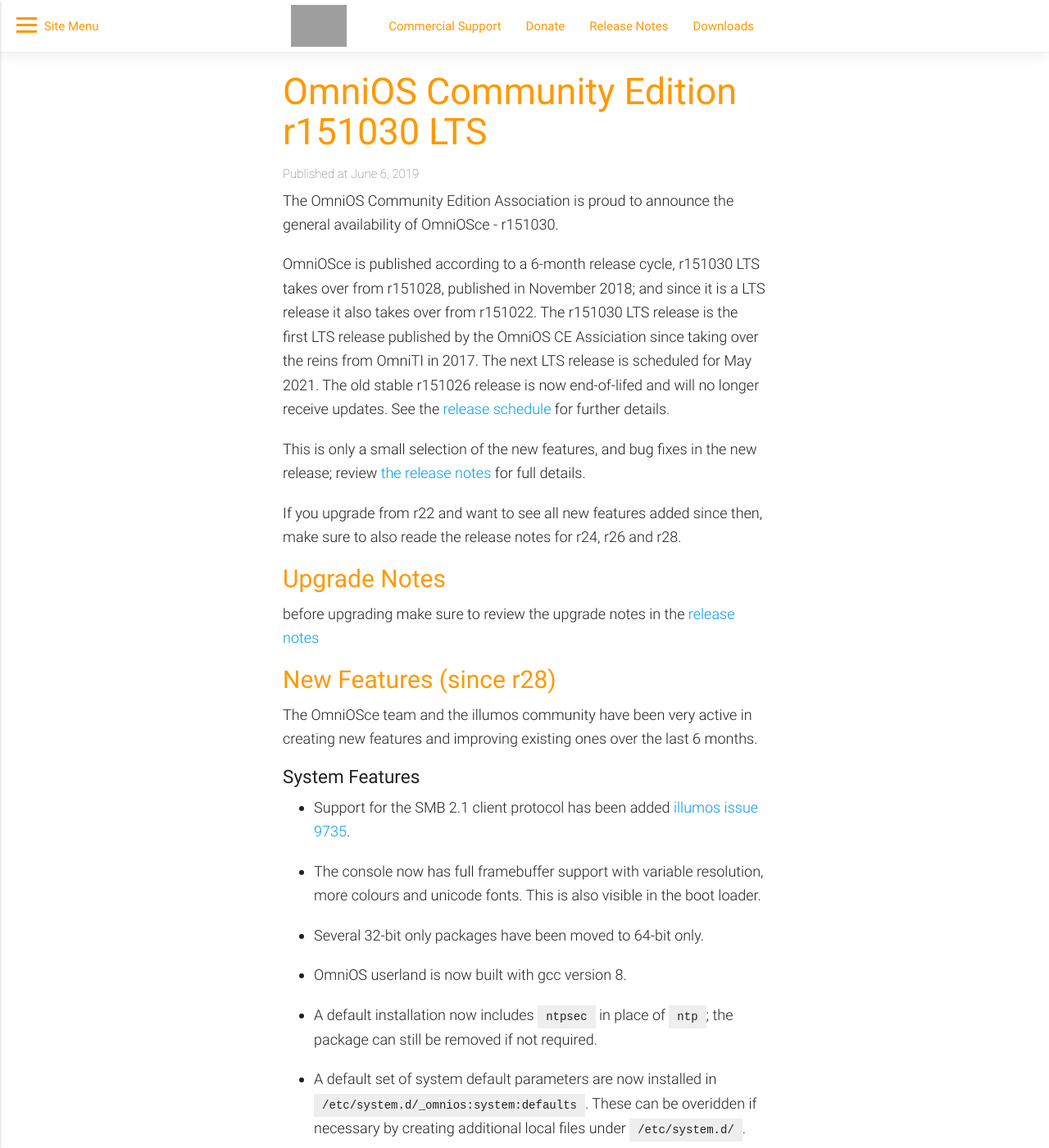
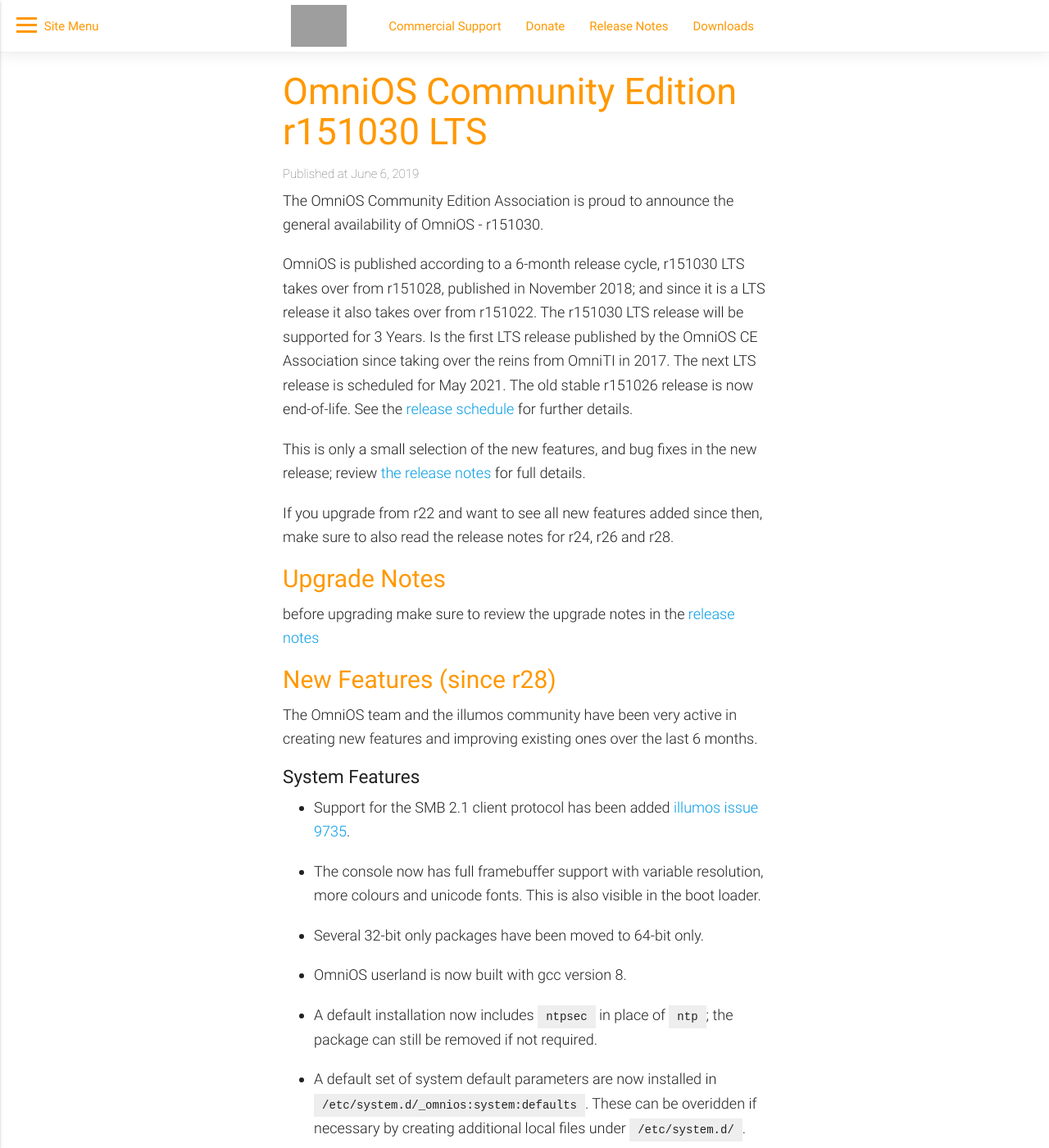
Before and after one commit to omniosorg/omniosorg.github.io, a Jekyll site: the page built from _posts/2019-06-06-release-030.md, in a window 1280 px wide and 1400 px high. Shown: the whole window at 82% size. Built offline with Jekyll 4.4.1, drawn with Linux system fonts in a browser that asks for light colours; comment, search, counter and statistics services are not loaded; grey boxes are pictures that could not be loaded.

Commit message:
fix release notes

```diff
--- a/_posts/2019-06-06-release-030.md
+++ b/_posts/2019-06-06-release-030.md
@@ -4,31 +4,31 @@
 synopsis: OmniOSce Release r151030 LTS
 ---
 The OmniOS Community Edition Association is proud to announce the general
-availability of OmniOSce - r151030.
+availability of OmniOS - r151030.
 
-OmniOSce is published according to a 6-month release cycle, r151030 LTS takes over
-from r151028, published in November 2018; and since it is a LTS release it
-also takes over from r151022. The r151030 LTS release is the first LTS
-release published by the OmniOS CE Assiciation since taking over the reins
-from OmniTI in 2017. The next LTS release is scheduled for
-May 2021. The old stable r151026 release is now end-of-lifed and will no longer
-receive updates. See the [release schedule](/schedule.html) for further
-details.
+OmniOS is published according to a 6-month release cycle, r151030 LTS takes
+over from r151028, published in November 2018; and since it is a LTS release
+it also takes over from r151022.  The r151030 LTS release will be supported
+for 3 Years.  Is the first LTS release published by the OmniOS CE
+Association since taking over the reins from OmniTI in 2017.  The next LTS
+release is scheduled for May 2021.  The old stable r151026 release is now
+end-of-life.  See the [release
+schedule](/schedule.html) for further details.
 
 This is only a small selection of the new features, and bug fixes in the new
 release; review [the release notes](/releasenotes.html) for full details.
 
 If you upgrade from r22 and want to see all new features added since then,
-make sure to also reade the release notes for r24, r26 and r28.
+make sure to also read the release notes for r24, r26 and r28.
 
 ## Upgrade Notes
 
 before upgrading make sure to review the upgrade notes in the [release
-notes](https://github.com/omniosorg/omnios-build/blob/master/doc/ReleaseNotes.md)
+notes](https://github.com/omniosorg/omnios-build/blob/r151030/doc/ReleaseNotes.md)
 
 ## New Features (since r28)
 
-The OmniOSce team and the illumos community have been very active in creating
+The OmniOS team and the illumos community have been very active in creating
 new features and improving existing ones over the last 6 months.
 
 
```
